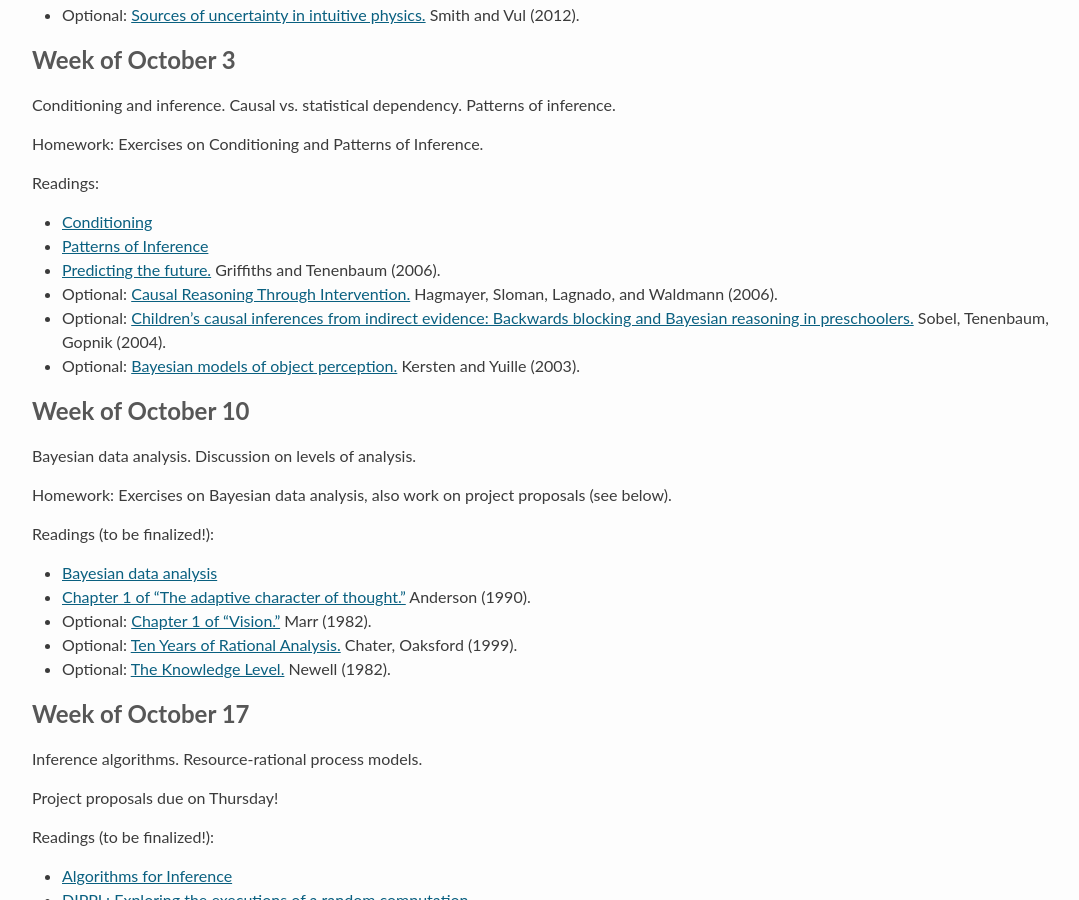
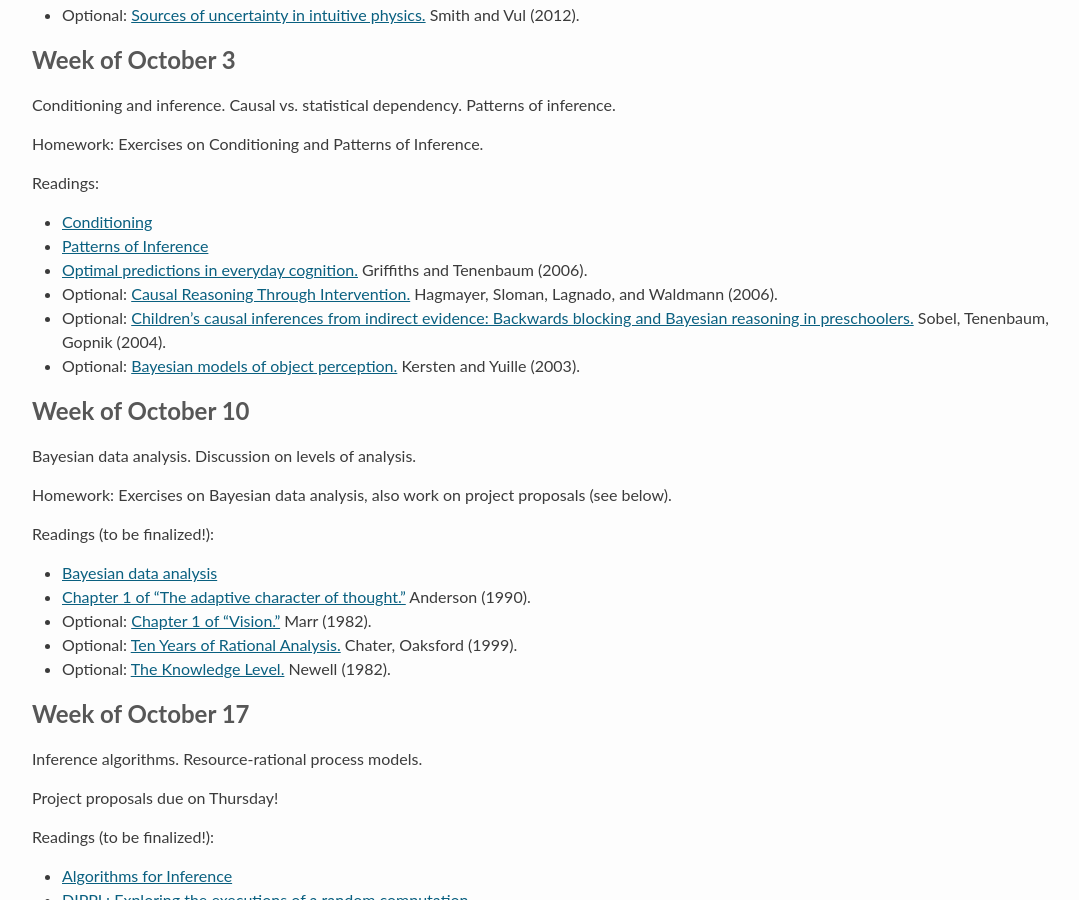
Before and after one commit to stanford-cocolab/cocolab.stanford.edu, a Jekyll site: the page built from psych204-fall2016.md, in a window 1280 px wide and 900 px high, scrolled down 1767 px. Shown: the whole window, without its empty margins (94-1173 px from the left). Built offline with Jekyll 4.4.1, drawn with Linux system fonts in a browser that asks for light colours; Markdown is read by kramdown in place of the engine named in the settings; a script that is not in the unit is left out.

Commit message:
Fix griffiths & tenenbaum title

```diff
--- a/psych204-fall2016.md
+++ b/psych204-fall2016.md
@@ -86,7 +86,7 @@ Readings:
 
 * [Conditioning](http://probmods.org/v2/chapters/03-conditioning.html)
 * [Patterns of Inference](http://probmods.org/v2/chapters/04-patterns-of-inference.html)
-* [Predicting the future.](http://cocosci.berkeley.edu/tom/papers/predictions.pdf) Griffiths and Tenenbaum (2006).
+* [Optimal predictions in everyday cognition.](http://cocosci.berkeley.edu/tom/papers/predictions.pdf) Griffiths and Tenenbaum (2006).
 * Optional: [Causal Reasoning Through Intervention.](http://www.ucl.ac.uk/lagnado-lab/publications/lagnado/intervention%20hagmayer%20et%20al.pdf) Hagmayer, Sloman, Lagnado, and Waldmann (2006).
 * Optional: [Children's causal inferences from indirect evidence: Backwards blocking and Bayesian reasoning in preschoolers.](https://web.stanford.edu/~ngoodman/psych204/restrictedpapers/Sobel2004.pdf) Sobel, Tenenbaum, Gopnik (2004).
 * Optional: [Bayesian models of object perception.](http://vision.psych.umn.edu/users/kersten/kersten-lab/papers/KerstenYuilleApr2003.pdf) Kersten and Yuille (2003).
```
